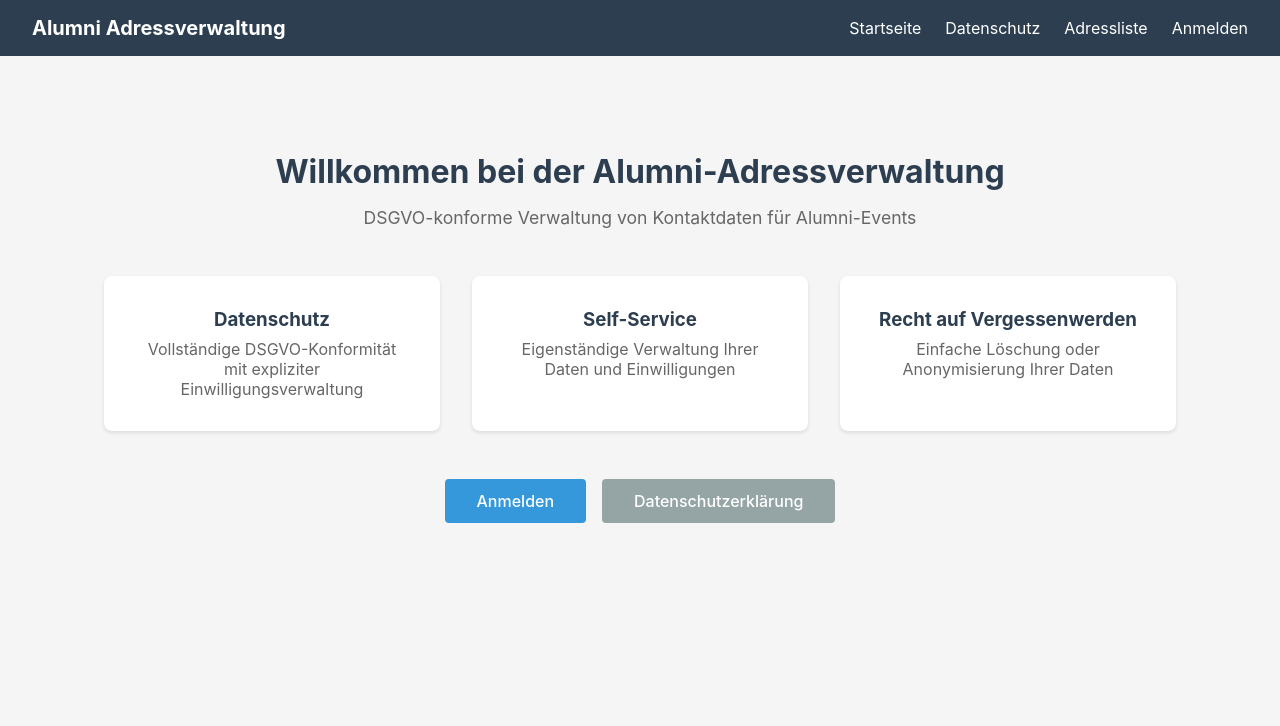
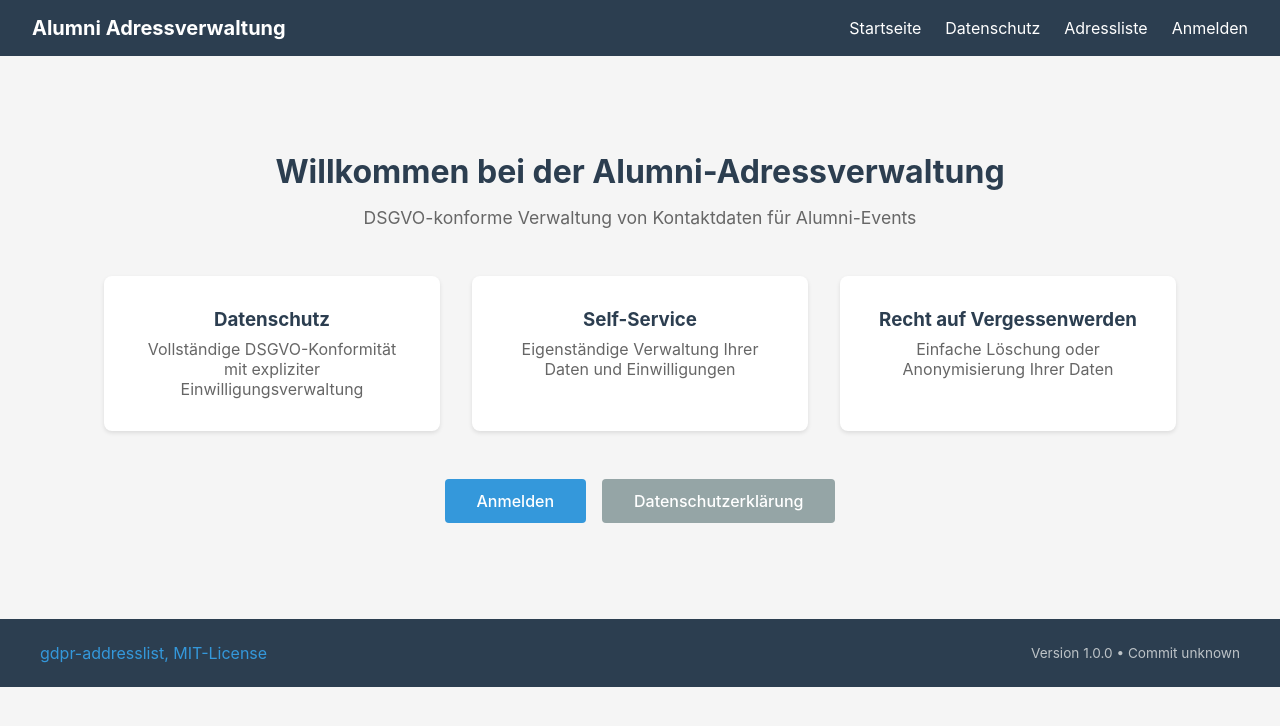
Before and after one commit to Neelixx/gdpr-addresslist, a Vue app in the folder frontend/: page / in a window 1280 px wide. Shown: the top 726 px of the page. Built offline with nearby package versions, Linux system fonts and the light colour scheme; no server answers.

Commit message:
Footerline created.

```diff
--- a/frontend/src/App.vue
+++ b/frontend/src/App.vue
@@ -19,6 +19,18 @@
     <main class="container">
       <router-view />
     </main>
+<footer class="footer">
+        <div class="footer-content">
+          <div class="footer-left">
+            <a href="https://github.com/Neelixx/gdpr-addresslist" target="_blank" rel="noopener noreferrer">
+              gdpr-addresslist, MIT-License
+            </a>
+          </div>
+          <div class="footer-right">
+            <span>Version {{ version }} • Commit {{ commit }}</span>
+          </div>
+        </div>
+      </footer>
   </div>
 </template>
 
@@ -31,6 +43,9 @@ const router = useRouter()
 const authStore = useAuthStore()
 const isLoggedIn = computed(() => !!authStore.token)
 const isAdmin = computed(() => authStore.isAdmin)
+
+const version = import.meta.env.VITE_APP_VERSION || '1.0.0'
+const commit = import.meta.env.VITE_GIT_COMMIT || 'unknown'
 
 function logout() {
   authStore.logout()
@@ -49,6 +64,9 @@ body {
   font-family: -apple-system, BlinkMacSystemFont, 'Segoe UI', Roboto, sans-serif;
   background-color: #f5f5f5;
   color: #333;
+  min-height: 100vh;
+  display: flex;
+  flex-direction: column;
 }
 
 .navbar {
@@ -100,5 +118,50 @@ body {
   max-width: 1200px;
   margin: 0 auto;
   padding: 2rem;
+  flex: 1;
+}
+
+.footer {
+  background-color: #2c3e50;
+  color: white;
+  padding: 1.5rem 2rem;
+  margin-top: auto;
+}
+
+.footer-content {
+  max-width: 1200px;
+  margin: 0 auto;
+  display: flex;
+  justify-content: space-between;
+  align-items: center;
+  flex-wrap: wrap;
+  gap: 1rem;
+}
+
+.footer-left {
+  display: flex;
+  align-items: center;
+  gap: 1rem;
+}
+
+.footer-left a {
+  color: #3498db;
+  text-decoration: none;
+}
+
+.footer-left a:hover {
+  text-decoration: underline;
+}
+
+.footer-right {
+  font-size: 0.85rem;
+  color: #bdc3c7;
+}
+
+@media (max-width: 768px) {
+  .footer-content {
+    flex-direction: column;
+    text-align: center;
+  }
 }
 </style>
--- a/frontend/vite.config.ts
+++ b/frontend/vite.config.ts
@@ -1,6 +1,16 @@
 import { defineConfig } from 'vite'
 import vue from '@vitejs/plugin-vue'
 import { fileURLToPath, URL } from 'node:url'
+import { execSync } from 'child_process'
+import pkg from './package.json'
+
+let commitHash = 'unknown'
+try {
+  commitHash = execSync('git rev-parse --short HEAD', { encoding: 'utf-8' }).trim()
+} catch {
+  commitHash = 'unknown'
+}
+const version = pkg.version
 
 export default defineConfig({
   plugins: [vue()],
@@ -8,6 +18,10 @@ export default defineConfig({
     alias: {
       '@': fileURLToPath(new URL('./src', import.meta.url))
     }
+  },
+  define: {
+    'import.meta.env.VITE_APP_VERSION': JSON.stringify(version),
+    'import.meta.env.VITE_GIT_COMMIT': JSON.stringify(commitHash)
   },
   server: {
     proxy: {
```
